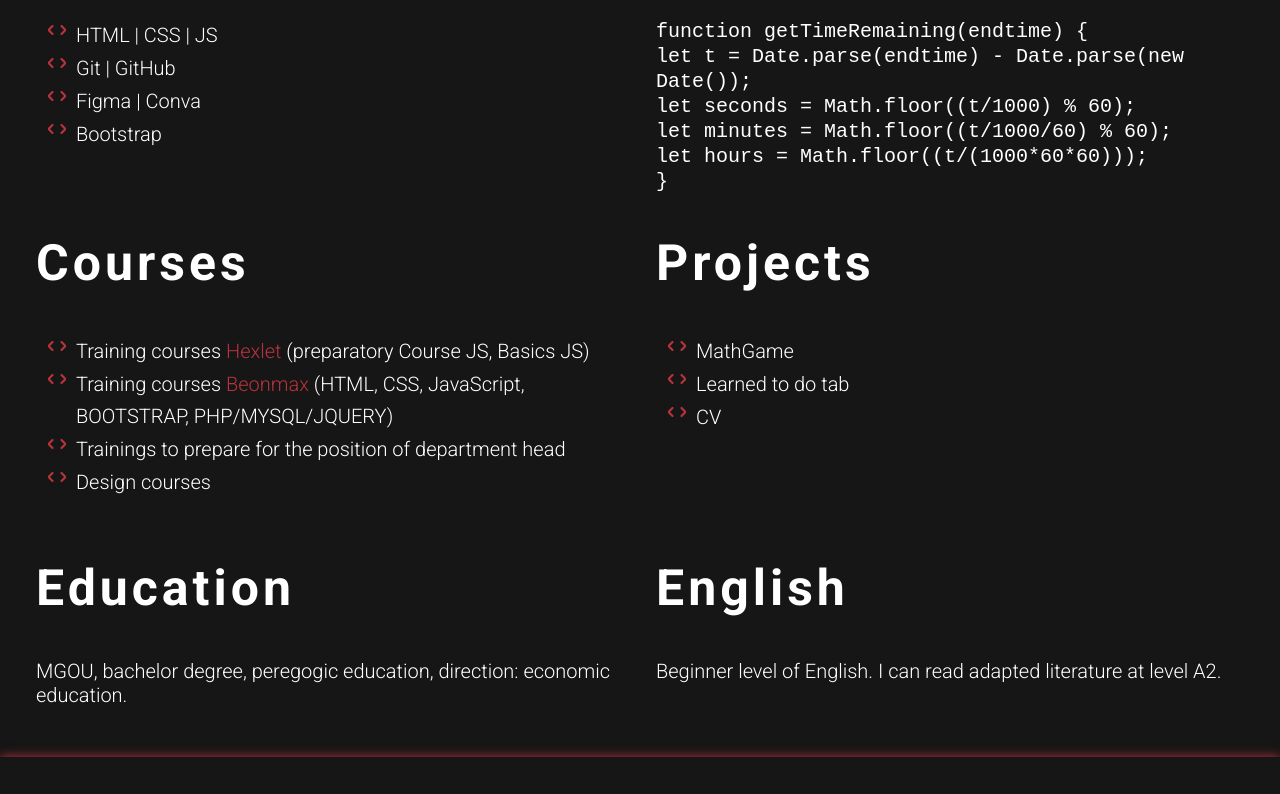
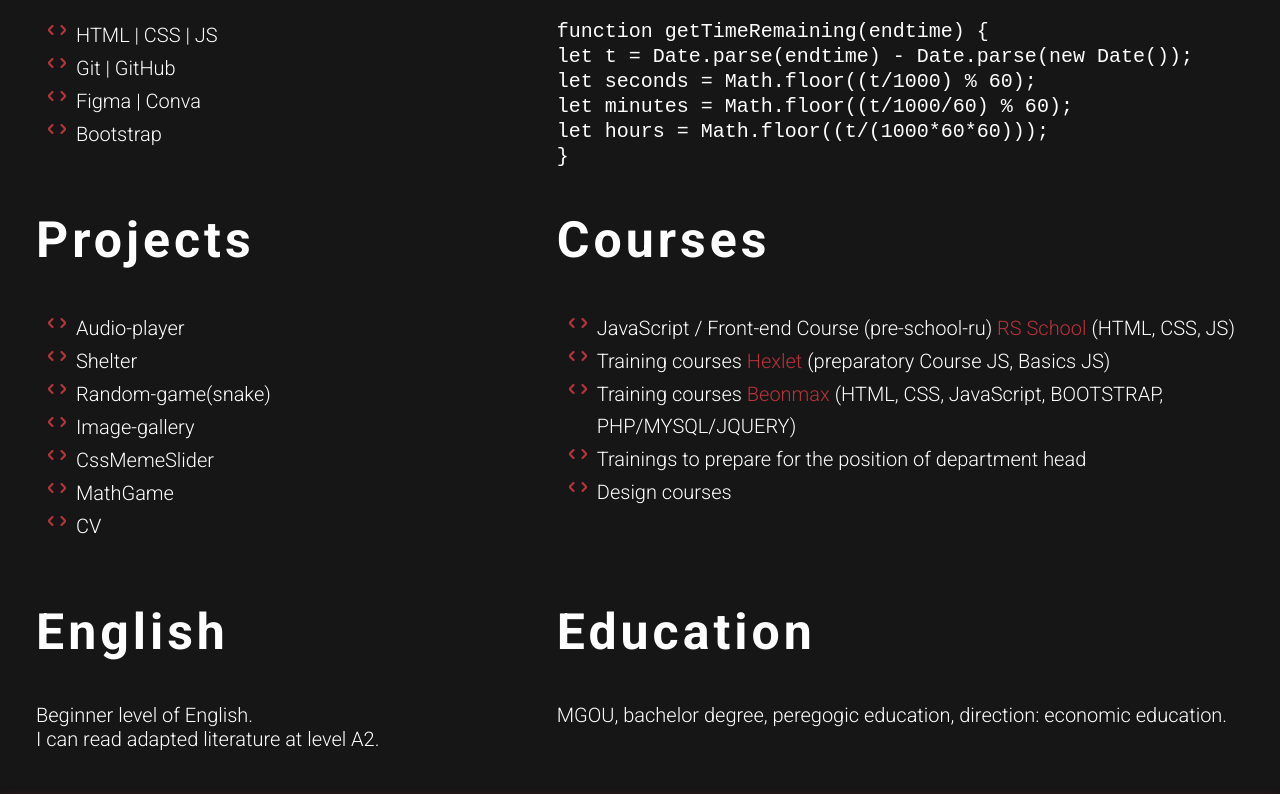
Before and after one commit to Alena1409/rsschool-cv, a plain HTML site: page index.html in a window 1280 px wide. Shown: the part 1082-1876 px from the top of the page. Drawn offline with Linux system fonts and the light colour scheme.

Commit message:
refactor: add new projects

```diff
--- a/index.html
+++ b/index.html
@@ -39,7 +39,8 @@
     <main class="main">
         <div class="container main-container">
             <h1 class="title">Junior Front-end developer</h1>
-            <section class="section" id="Contacts">
+
+            <section class="section left" id="Contacts">
                 <h2 class="section-title">Contacts</h2>
                 <div class="section-description">
                     <ul class="section-list">
@@ -54,7 +55,7 @@
                     </ul>
                 </div>
             </section>
-            <section class="section" id="Summary">
+            <section class="section right" id="Summary">
                 <h2 class="section-title">Summary</h2>
                 <div class="section-description">
                     I worked in a logistics company as a department head. Now I am a self-employed entrepreneur. I had a
@@ -62,7 +63,7 @@
                     learn new information.
                 </div>
             </section>
-            <section class="section" id="Skills">
+            <section class="section left" id="Skills">
                 <h2 class="section-title">Skills</h2>
                 <div class="section-description">
                     <ul class="section-list section-list-ba">
@@ -73,7 +74,7 @@
                     </ul>
                 </div>
             </section>
-            <section class="section" id="Code">
+            <section class="section right" id="Code">
                 <h2 class="section-title">Code</h2>
                 <div class="section-description">
                     <code>
@@ -86,10 +87,34 @@
                     </code>
                 </div>
             </section>
-            <section class="section" id="Courses">
+            <section class="section left" id="Projects">
+                <h2 class="section-title">Projects</h2>
+                <div class="section-description">
+                    <ul class="section-list section-list-ba">
+                        <li><a href="https://alena1409.github.io/PRESCHOOL2024-ALENA/audio-player"
+                                class="section-link-projects" target="_blank">Audio-player</a></li>
+                        <li><a href="https://alena1409.github.io/PRESCHOOL2024-ALENA/shelter"
+                                class="section-link-projects" target="_blank">Shelter</a></li>
+                        <li><a href="https://alena1409.github.io/PRESCHOOL2024-ALENA/random-game"
+                                class="section-link-projects" target="_blank">Random-game(snake)</a></li>
+                        <li><a href="https://alena1409.github.io/PRESCHOOL2024-ALENA/image-gallery"
+                                class="section-link-projects" target="_blank">Image-gallery</a></li>
+                        <li><a href="https://Alena1409.github.io/cssMemeSlider/cssMemeSlider/index.html"
+                                class="section-link-projects" target="_blank">CssMemeSlider</a></li>
+                        <li><a href="https://alena1409.github.io/HomeworkHexlet" class="section-link-projects"
+                                target="_blank">MathGame</a></li>
+                        <li><a href="https://Alena1409.github.io/rsschool-cv/" class="section-link-projects"
+                                target="_blank">CV</a></li>
+
+                    </ul>
+                </div>
+            </section>
+            <section class="section right" id="Courses">
                 <h2 class="section-title">Courses</h2>
                 <div class="section-description">
                     <ul class="section-list section-list-ba">
+                        <li>JavaScript / Front-end Course (pre-school-ru) <a href="https://rs.school/courses/javascript-preschool-ru" target="_blank"><span
+                                    class="section-span">RS School</span></a> (HTML, CSS, JS)</li>
                         <li>Training courses <a href="https://pre.hexlet.io/frontend" target="_blank"><span
                                     class="section-span">Hexlet</span></a> (preparatory Course JS, Basics JS)</li>
                         <li>Training courses <a href="https://beonmax.com/" target="_blank"><span
@@ -100,38 +125,29 @@
                     </ul>
                 </div>
             </section>
-            <section class="section" id="Projects">
-                <h2 class="section-title">Projects</h2>
+            <section class="section left" id="English">
+                <h2 class="section-title">English</h2>
                 <div class="section-description">
-                    <ul class="section-list section-list-ba">
-                        <li><a href="https://github.com/Alena1409/HomeworkHexlet" class="section-link-projects"
-                                target="_blank">MathGame</a></li>
-                        <li><a href="https://github.com/Alena1409/lessonTab/tree/main/js" class="section-link-projects"
-                                target="_blank">Learned to do tab</a></li>
-                        <li><a href="https://github.com/Alena1409/rsschool-cv" class="section-link-projects"
-                                target="_blank">CV</a></li>
-                    </ul>
+                    Beginner level of English.
+                </div>
+                <div class="section-description">
+                    I can read adapted literature at level A2.
                 </div>
             </section>
-            <section class="section" id="Education">
+            <section class="section right" id="Education">
                 <h2 class="section-title">Education</h2>
                 <div class="section-description">
                     MGOU, bachelor degree, peregogic education, direction: economic education.
                 </div>
             </section>
-            <section class="section" id="English">
-                <h2 class="section-title">English</h2>
-                <div class="section-description">
-                    Beginner level of English. I can read adapted literature at level A2.
-                </div>
-            </section>
+
         </div>
     </main>
     <footer class="footer">
         <div class="container container-flex">
             <div class="year">
                 2024
-                <a href="https://github.com/Alena1409" target="_blank">Alekseeva Alena</a>
+                <a href="https://github.com/Alena1409" target="_blank" class="year-link">Alekseeva Alena</a>
             </div>
             <div class="logoschool">
                 <a href="https://rs.school/courses/javascript-ru" target="_blank"><img class="logoRs"
--- a/style.css
+++ b/style.css
@@ -65,9 +65,9 @@ a {
     display: flex;
     flex-wrap: wrap;
 }
-.section {
+/* .section {
     width: 50%;
-}
+} */
 .title {
     color: #b8333c;
     font-family: "Bebas Neue", sans-serif;
@@ -89,6 +89,13 @@ a {
     font-weight: 300;
     font-style: normal;
     font-size: 20px;
+}
+
+.left {
+    width: 42%;
+}
+.right {
+    width: 58%;
 }
 .section:hover {
     box-shadow: -5px 0px 5px -5px rgba(184, 51, 60, 0.6);
@@ -161,10 +168,18 @@ a {
     font-size: 30px;
     padding: 20px;
 }
+
+.year-link:hover {
+    color: #b8333c;
+}
 .logoschool {
     float: right;
     margin: 40px 0;
     padding: 20px;
+}
+
+.logoschool:hover {
+    filter: drop-shadow(2px 2px 5px #b8333c);
 }
 
 @media (max-width: 1480px) {
```
